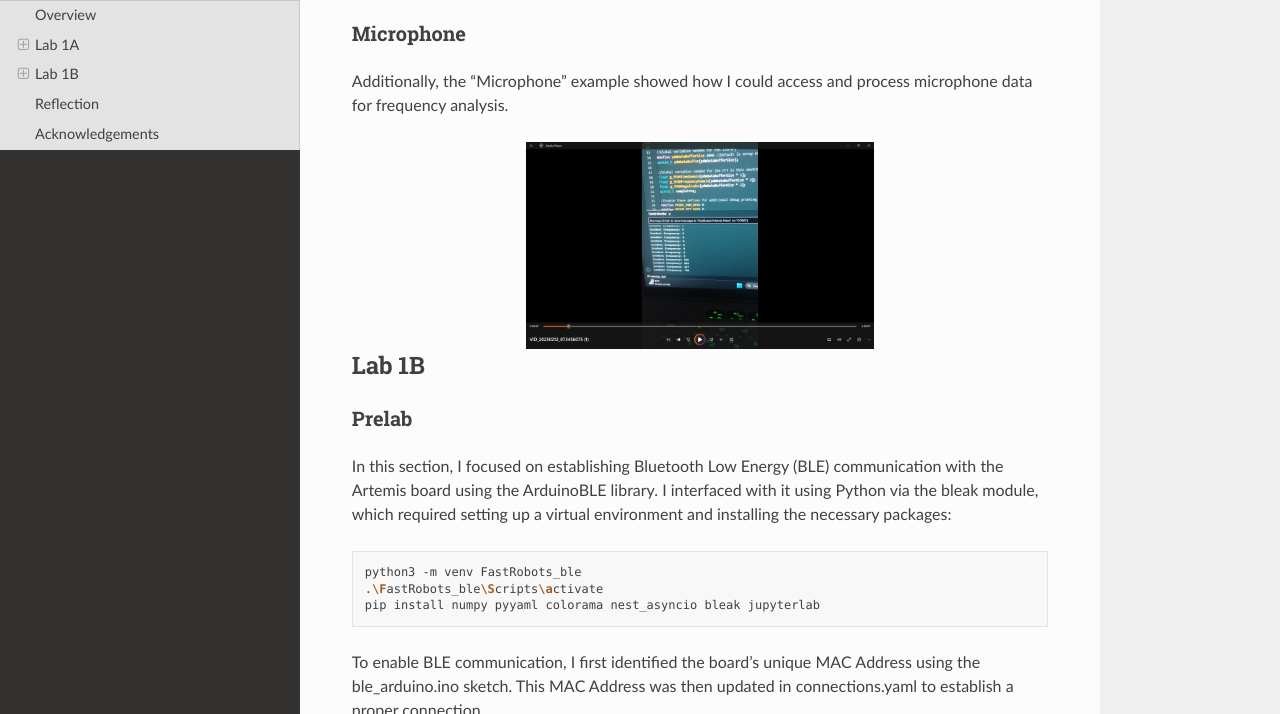
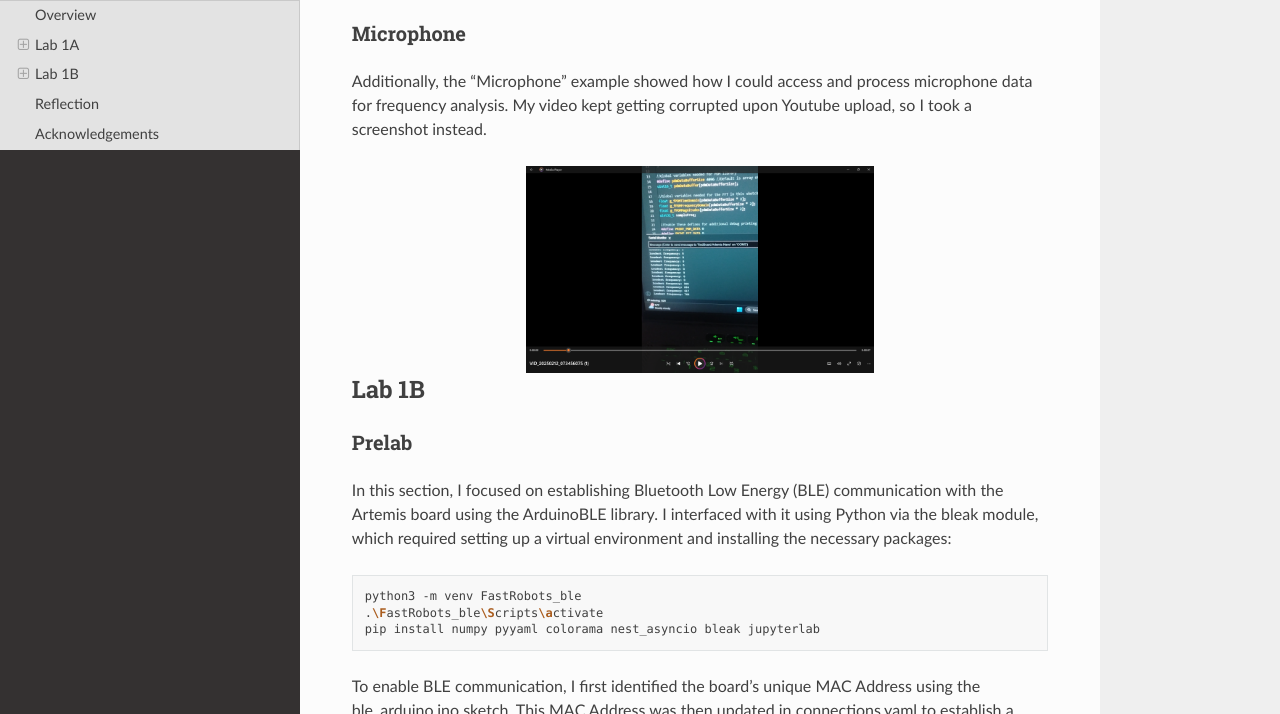
Before and after one commit to nskatti1/Fast-Robots, a Sphinx documentation site: the page built from docs/lab1.rst, in a window 1280 px wide and 900 px high, scrolled down 1325 px, cut to the strip 186-900 px from the top of the window. Built offline with Sphinx 7.4.7 and the Read the Docs theme 3.1.0, drawn with Linux system fonts in a browser that asks for light colours; pages that are not in the unit, such as notebooks, are missing from menus.

Commit message:
Update lab1.rst

```diff
--- a/docs/lab1.rst
+++ b/docs/lab1.rst
@@ -45,7 +45,7 @@ The "Analog Read" example demonstrated that sensor data, specifically from the t
 Microphone
 ^^^^^^^^^^^^^^^^^^^^^^^^^^^^^^^^^^^^^^^^^^^^^^^^^^^^^^^^^^^^^^^^^^^^^^^^^^
 
-Additionally, the "Microphone" example showed how I could access and process microphone data for frequency analysis.
+Additionally, the "Microphone" example showed how I could access and process microphone data for frequency analysis. My video kept getting corrupted upon Youtube upload, so I took a screenshot instead.
 
 .. image:: images/Micvideo.png
    :align: center
```
